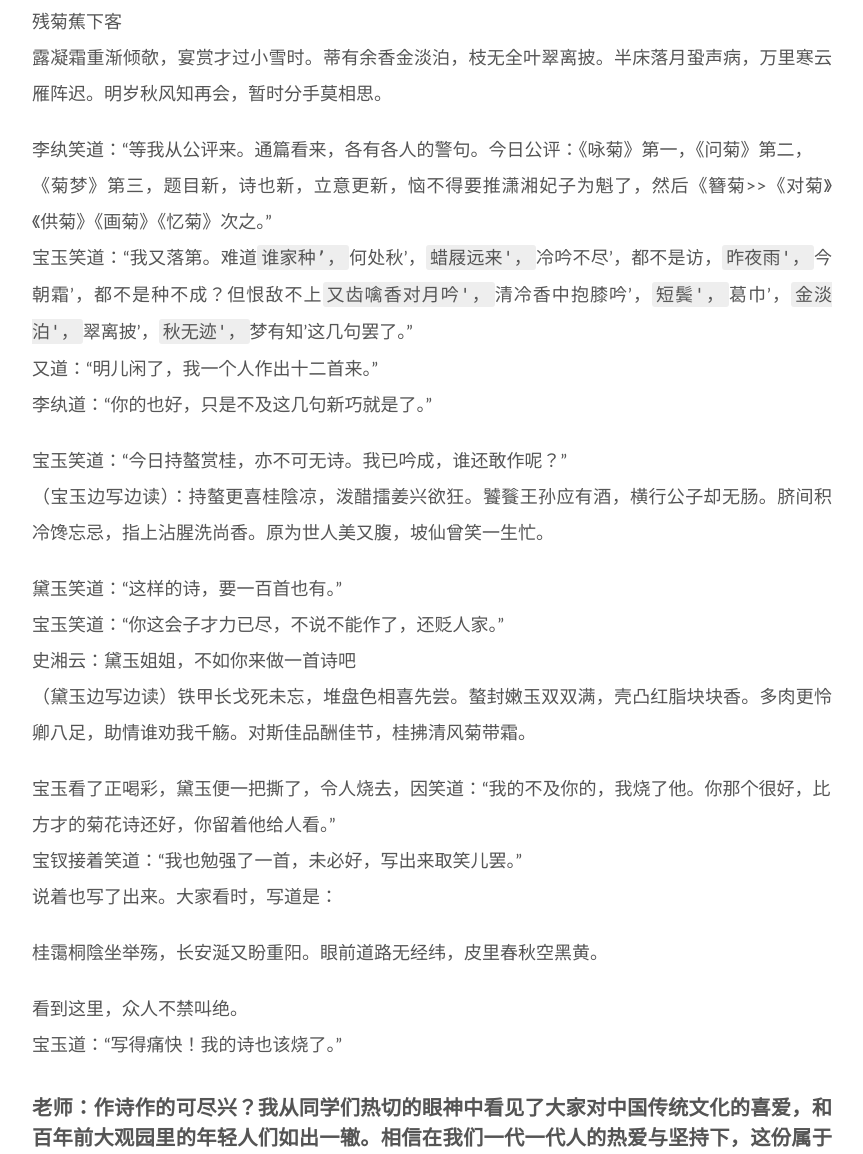
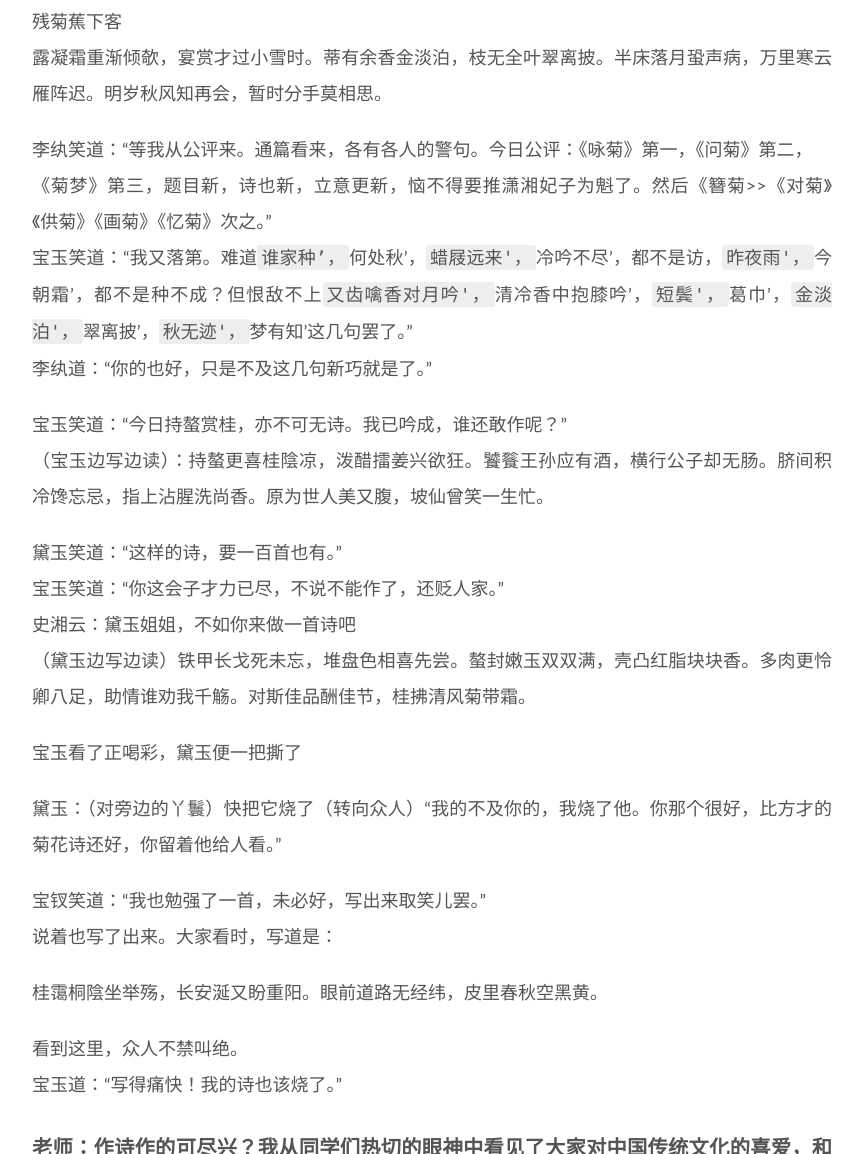
Before and after one commit to DZhimself/DZhimself.github.io, a plain HTML site: page 2020/12/12/艺术节剧本/index.html in a window 1280 px wide. Shown: the part 4338-5492 px from the top of the page, without its empty margins (368-1231 px from the left). Drawn offline with Linux system fonts and the light colour scheme.

Commit message:
Site updated: 2020-12-22 12:17:00

```diff
--- a/2020/12/12/艺术节剧本/index.html
+++ b/2020/12/12/艺术节剧本/index.html
@@ -28,7 +28,7 @@
 <meta property="og:description" content="第⼀场，第⼀幕。（教室内）背景随便找一个教室的照片，老师+大概三位同学坐在底下，每人手上均有一本《红楼梦》。上课铃响———老师：同学们上课了。（放下手中的书）上节课我们说了《红楼梦》中的一些节日时候用到的灯谜，大家还各自编写了一些，玩得不亦乐乎。那么今天这节阅读课呢，我们就来说一说《红楼梦》中的一些诗句，让我们一起去看看大观园里面的他们是怎么玩转诗句的。学生1（转身对学生2）：你看这第三十八回“秋">
 <meta property="og:locale" content="en_US">
 <meta property="article:published_time" content="2020-12-12T15:31:10.113Z">
-<meta property="article:modified_time" content="2020-12-21T11:06:11.929Z">
+<meta property="article:modified_time" content="2020-12-21T12:21:50.120Z">
 <meta property="article:author" content="August Gu">
 <meta name="twitter:card" content="summary">
 
@@ -180,7 +180,7 @@
                   <i class="far fa-calendar-check"></i>
                 </span>
                 <span class="post-meta-item-text">Edited on</span>
-                <time title="Modified: 2020-12-21 19:06:11" itemprop="dateModified" datetime="2020-12-21T19:06:11+08:00">2020-12-21</time>
+                <time title="Modified: 2020-12-21 20:21:50" itemprop="dateModified" datetime="2020-12-21T20:21:50+08:00">2020-12-21</time>
               </span>
 
 
@@ -218,10 +218,12 @@
 <p>菊影枕霞旧友<br>秋光叠叠复重重，潜度偷移三径中。窗隔疏灯描远近，篱筛破⽉锁玲珑。寒芳留照魂应驻，霜印传神梦也空。珍重暗⾹休踏碎，凭谁醉眼认朦胧。</p>
 <p>菊梦潇湘妃⼦<br>篱畔秋酣⼀觉清，和云伴⽉不分明。登仙⾮慕庄⽣蝶，忆旧还寻陶令盟。睡去依依随雁断，惊回故故恼蛩鸣。醒时幽怨同谁诉，衰草寒烟⽆限情。</p>
 <p>残菊蕉下客<br>露凝霜重渐倾欹，宴赏才过⼩雪时。蒂有余⾹⾦淡泊，枝⽆全叶翠离披。半床落⽉蛩声病，万⾥寒云雁阵迟。明岁秋风知再会，暂时分⼿莫相思。</p>
-<p>李纨笑道：“等我从公评来。通篇看来，各有各⼈的警句。今⽇公评：《咏菊》第⼀，《问菊》第⼆，<br>《菊梦》第三，题⽬新，诗也新，⽴意更新，恼不得要推潇湘妃⼦为魁了，然后《簪菊&gt;&gt;《对菊》《供菊》《画菊》《忆菊》次之。”<br>宝⽟笑道：“我又落第。难道<code>谁家种’，</code>何处秋’，<code>蜡屐远来&#39;，</code>冷吟不尽’，都不是访，<code>昨夜⾬&#39;，</code>今朝霜’，都不是种不成？但恨敌不上<code>⼜齿噙⾹对⽉吟&#39;，</code>清冷⾹中抱膝吟’，<code>短鬓&#39;，</code>葛⼱’，<code>⾦淡泊&#39;，</code>翠离披’，<code>秋⽆迹&#39;，</code>梦有知’这⼏句罢了。”<br>又道：“明⼉闲了，我⼀个⼈作出⼗⼆⾸来。”<br>李纨道：“你的也好，只是不及这⼏句新巧就是了。”</p>
+<p>李纨笑道：“等我从公评来。通篇看来，各有各⼈的警句。今⽇公评：《咏菊》第⼀，《问菊》第⼆，<br>《菊梦》第三，题⽬新，诗也新，⽴意更新，恼不得要推潇湘妃⼦为魁了。然后《簪菊&gt;&gt;《对菊》《供菊》《画菊》《忆菊》次之。”<br>宝⽟笑道：“我又落第。难道<code>谁家种’，</code>何处秋’，<code>蜡屐远来&#39;，</code>冷吟不尽’，都不是访，<code>昨夜⾬&#39;，</code>今朝霜’，都不是种不成？但恨敌不上<code>⼜齿噙⾹对⽉吟&#39;，</code>清冷⾹中抱膝吟’，<code>短鬓&#39;，</code>葛⼱’，<code>⾦淡泊&#39;，</code>翠离披’，<code>秋⽆迹&#39;，</code>梦有知’这⼏句罢了。”<br>李纨道：“你的也好，只是不及这⼏句新巧就是了。”</p>
 <p>宝⽟笑道：“今⽇持螯赏桂，亦不可⽆诗。我已吟成，谁还敢作呢？”<br>（宝玉边写边读）：持螯更喜桂陰凉，泼醋擂姜兴欲狂。饕餮王孙应有酒，横⾏公⼦却⽆肠。脐间积冷馋忘忌，指上沾腥洗尚⾹。原为世⼈美⼜腹，坡仙曾笑⼀⽣忙。</p>
 <p>黛⽟笑道：“这样的诗，要⼀百⾸也有。”<br>宝⽟笑道：“你这会⼦才⼒已尽，不说不能作了，还贬⼈家。”<br>史湘云：黛玉姐姐，不如你来做一首诗吧<br>（黛玉边写边读）铁甲长⼽死未忘，堆盘⾊相喜先尝。螯封嫩⽟双双满，壳凸红脂块块⾹。多⾁更怜卿⼋⾜，助情谁劝我千觞。对斯佳品酬佳节，桂拂清风菊带霜。</p>
-<p>宝⽟看了正喝彩，黛⽟便⼀把撕了，令⼈烧去，因笑道：“我的不及你的，我烧了他。你那个很好，⽐<br>⽅才的菊花诗还好，你留着他给⼈看。”<br>宝钗接着笑道：“我也勉强了⼀⾸，未必好，写出来取笑⼉罢。”<br>说着也写了出来。⼤家看时，写道是：</p>
+<p>宝⽟看了正喝彩，黛⽟便⼀把撕了</p>
+<p>黛玉：（对旁边的丫鬟）快把它烧了（转向众人）“我的不及你的，我烧了他。你那个很好，⽐⽅才的菊花诗还好，你留着他给⼈看。”</p>
+<p>宝钗笑道：“我也勉强了⼀⾸，未必好，写出来取笑⼉罢。”<br>说着也写了出来。⼤家看时，写道是：</p>
 <p>桂霭桐陰坐举殇，长安涎⼜盼重阳。眼前道路⽆经纬，⽪⾥春秋空⿊黄。</p>
 <p>看到这⾥，众⼈不禁叫绝。<br>宝⽟道：“写得痛快！我的诗也该烧了。”</p>
 <h4 id="老师：作诗作的可尽兴？我从同学们热切的眼神中看见了大家对中国传统文化的喜爱，和百年前大观园里的年轻人们如出一辙。相信在我们一代一代人的热爱与坚持下，这份属于中国人的德蕴风雅，会一直永远地被传承下去。"><a href="#老师：作诗作的可尽兴？我从同学们热切的眼神中看见了大家对中国传统文化的喜爱，和百年前大观园里的年轻人们如出一辙。相信在我们一代一代人的热爱与坚持下，这份属于中国人的德蕴风雅，会一直永远地被传承下去。" class="headerlink" title="老师：作诗作的可尽兴？我从同学们热切的眼神中看见了大家对中国传统文化的喜爱，和百年前大观园里的年轻人们如出一辙。相信在我们一代一代人的热爱与坚持下，这份属于中国人的德蕴风雅，会一直永远地被传承下去。"></a>老师：作诗作的可尽兴？我从同学们热切的眼神中看见了大家对中国传统文化的喜爱，和百年前大观园里的年轻人们如出一辙。相信在我们一代一代人的热爱与坚持下，这份属于中国人的德蕴风雅，会一直永远地被传承下去。</h4>
```
Also changed, not shown: index.html (+5 -3 lines).
